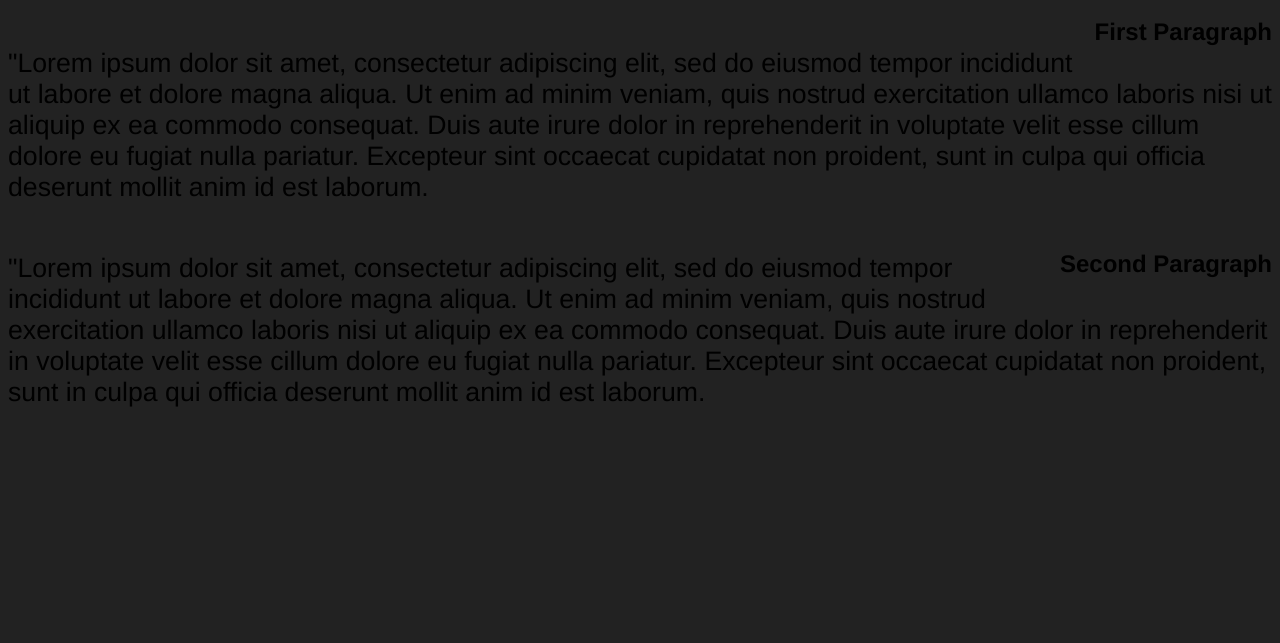
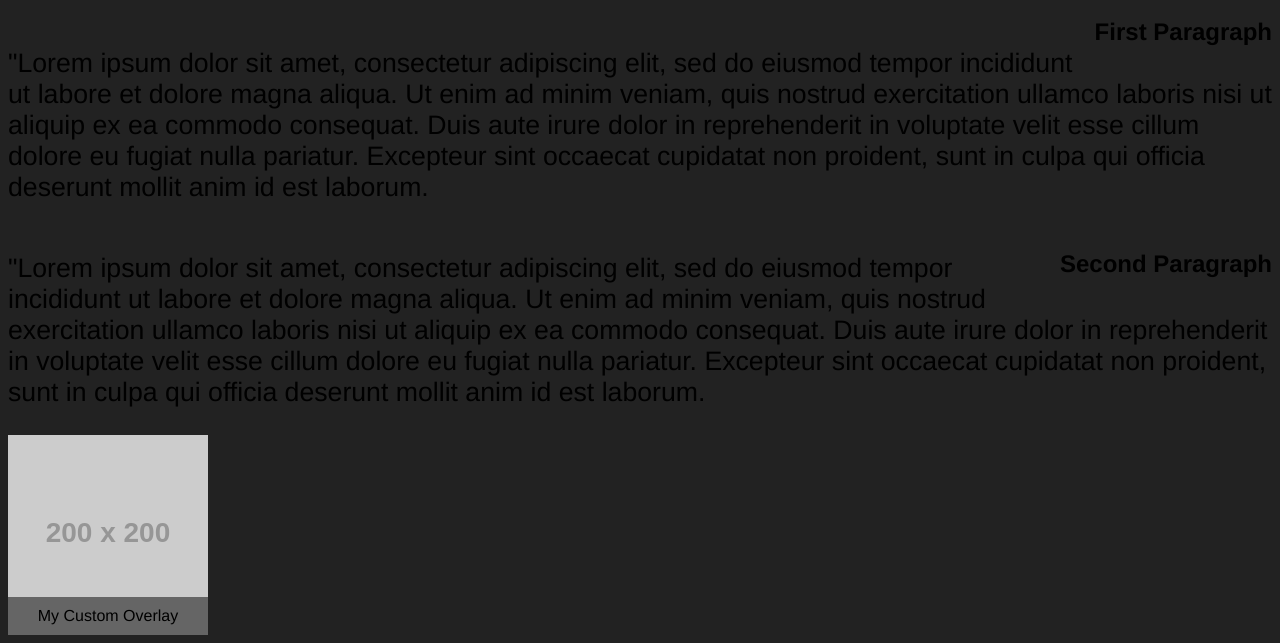
Before and after one commit to sharmarkei/lab_day_3, a plain HTML site: page index.html in a window 1280 px wide. Shown: the part 350-993 px from the top of the page. Before the commit the page ends 800 px from the top, so only its background shows below. Drawn offline with Linux system fonts and the light colour scheme; placeholder pictures from the web are drawn by us.

Commit message:
span added

```diff
--- a/index.html
+++ b/index.html
@@ -27,7 +27,10 @@
 
 
     <p>"Lorem ipsum dolor sit amet, consectetur adipiscing elit, sed do eiusmod tempor incididunt ut labore et dolore magna aliqua. Ut enim ad minim veniam, quis nostrud exercitation ullamco laboris nisi ut aliquip ex ea commodo consequat. Duis aute irure dolor in reprehenderit in voluptate velit esse cillum dolore eu fugiat nulla pariatur. Excepteur sint occaecat cupidatat non proident, sunt in culpa qui officia deserunt mollit anim id est laborum.</p>
-
+    <div class="box">
+      <img src="http://placehold.it/200x200/">
+      <span>My Custom Overlay</span>
+    </div>
 
 
     <!-- <script src="app.js"></script> -->
```
